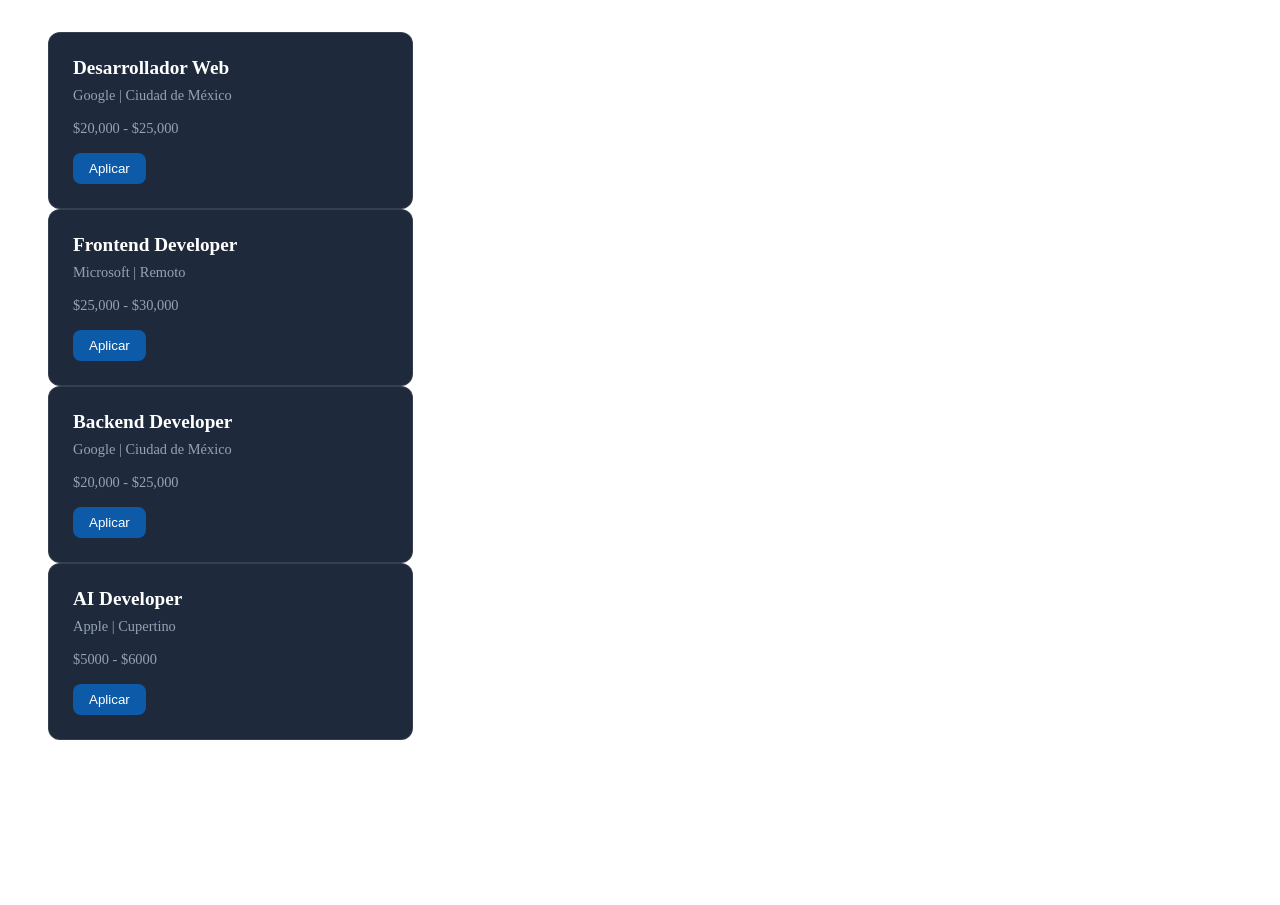
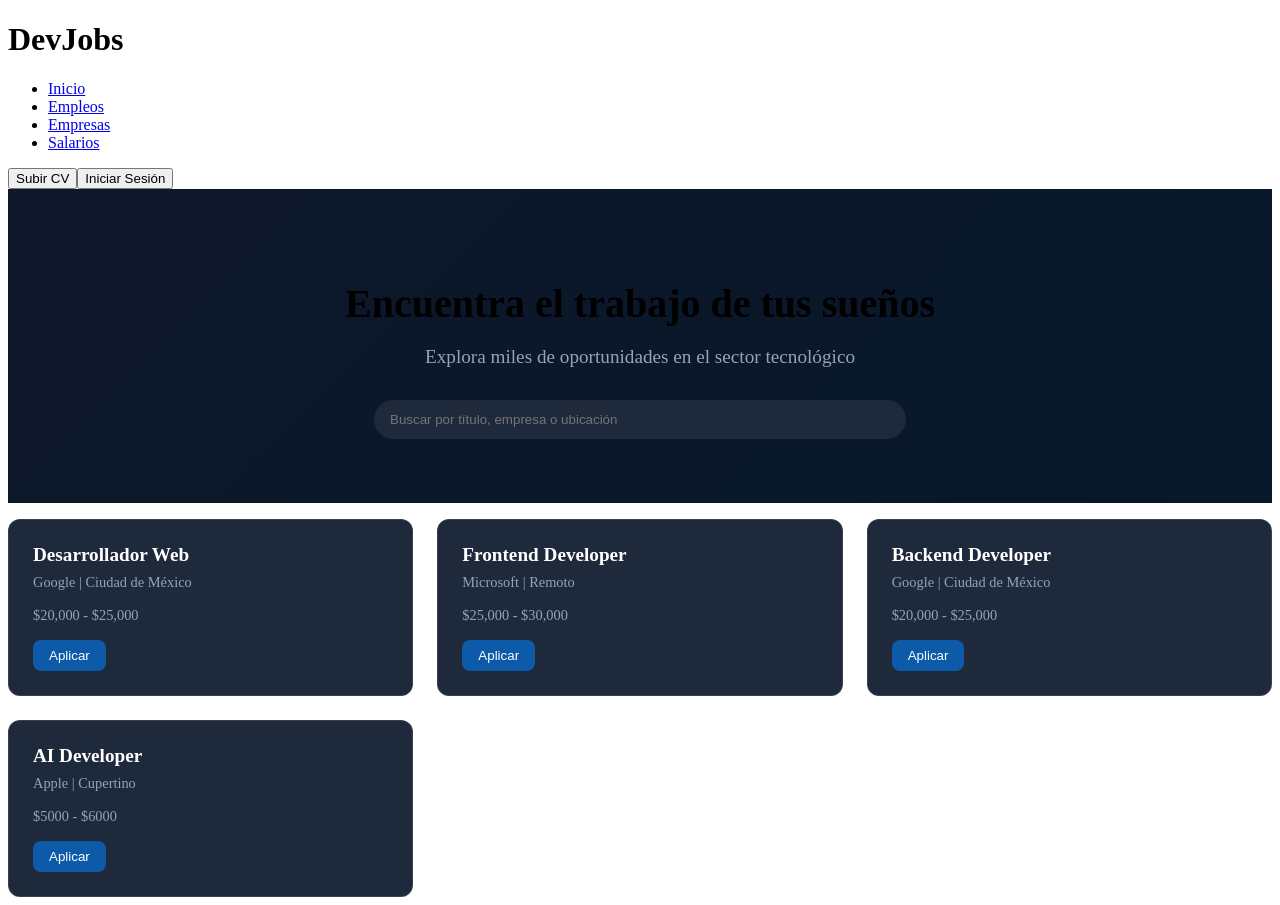
Before and after one commit to omarescobartorres10/devJobs-react, a React (Vite) app: page / in a window 1280 px wide. Before the commit the page ends 800 px from the top, so only its background shows below. Built offline with nearby package versions, Linux system fonts and the light colour scheme.

Commit message:
feat: header, hero, grilla de cards y estilos base

```diff
--- a/src/App.jsx
+++ b/src/App.jsx
@@ -1,6 +1,9 @@
 import React from "react";
 import './App.css'
+import Header from "./header";
+import Hero from './Hero';
 import JobCard from "./JobCard";
+
 
 
 function App() {
@@ -34,9 +37,13 @@ function App() {
             salary: "$5000 - $6000",
         },
     ]
+
     return (
+  <>
+    <Header />
+    <Hero />
       <div className="jobs-grid">
-     <ul>
+
           {jobs.map((job) => (
             <JobCard
               key={job.id}
@@ -46,10 +53,11 @@ function App() {
               salario={job.salary}
             />
           ))}
-  </ul>
+
       </div>
-
-  )
+  </>
+);
 }
 
+
 export default App
--- /dev/null
+++ b/src/Hero.css
@@ -0,0 +1,28 @@
+
+
+.hero {
+  text-align: center;
+  padding: 4rem 2rem;
+  background: linear-gradient(135deg, #0f172a, #06182a);
+}
+
+.hero h1 {
+  font-size: 2.5rem;
+  margin-bottom: 1rem;
+}
+
+.hero p {
+  font-size: 1.2rem;
+  margin-bottom: 2rem;
+  color: #94a3b8;
+}
+
+.hero input {
+  width: 100%;
+  max-width: 500px;
+  padding: 0.75rem 1rem;
+  border-radius: 40px;
+  border: none;
+  background-color: #1e293b;
+  color: white;
+}
--- /dev/null
+++ b/src/Hero.jsx
@@ -0,0 +1,13 @@
+import React from "react";
+import "./hero.css";
+
+function Hero(){
+    return (
+<div className="hero">
+  <h1>Encuentra el trabajo de tus sueños</h1>
+  <p>Explora miles de oportunidades en el sector tecnológico</p>
+  <input type="text" placeholder="Buscar por título, empresa o ubicación" />
+</div>
+    );
+}
+export default Hero;
--- /dev/null
+++ b/src/header.jsx
@@ -0,0 +1,31 @@
+function Header() {
+    return (
+        <header>
+            <div>
+                <h1>DevJobs</h1>
+            </div>
+            <nav>
+                <ul>
+                    <li>
+                        <a href="#">Inicio</a>
+                    </li>
+                    <li>
+                        <a href="#">Empleos</a>
+                    </li>
+                    <li>
+                        <a href="#">Empresas</a>
+                    </li>
+                    <li>
+                        <a href="#">Salarios</a>
+                    </li>
+                </ul>
+            </nav>
+            <div>
+                <button>Subir CV</button>
+                <button>Iniciar Sesión</button>
+            </div>
+        </header>
+    );
+}
+
+export default Header;
```
Lines whose indentation alone changed are shown as unchanged.
